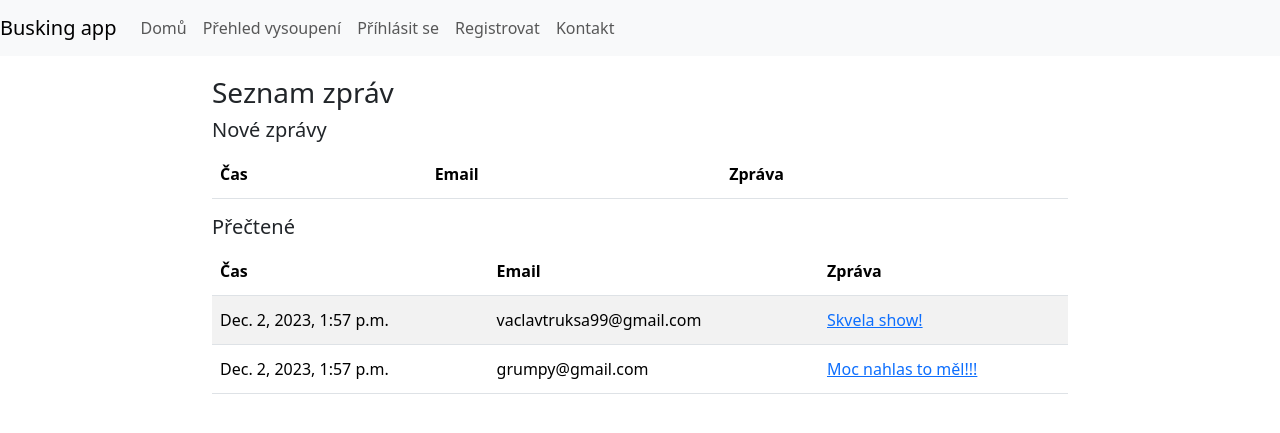
After one commit to vtruksa/buskingapp, a Django app: page /feedback/ in a window 1280 px wide. The commit adds this page. Shown: the top 433 px of the page. Run offline with Django 4.2, Linux system fonts and the light colour scheme; data comes from the database, SQL or seed files in the repository; both versions use the stored data as it was after the commit; lists and menus that the app fills with data are empty; some libraries are stand-ins or nearby versions.

Commit message:
Added messages_component for displaying django messages, created feedback_list and feedback_view sites accesible for staff, for reading and reacting to the submitted feedback

```diff
--- a/buskingapp/urls.py
+++ b/buskingapp/urls.py
@@ -18,5 +18,8 @@ urlpatterns = [
     path("my-shows/", showView, name="show-list"),
     path("shows/", showList, name="shows"),
 
+    path("feedback/", feedback, name="feedback"),
+    path("feedback/<int:pk>", feedbackView, name="feedback-r"),
+
     path('api/', include('api.urls')),
 ]
--- a/main/templatetags/custom_tags.py
+++ b/main/templatetags/custom_tags.py
@@ -20,10 +20,11 @@ def render_bs5(form):
             cl = 'form-check-input'
             if f.value(): checked = 'checked'
         html += '<div class='+group+'><label>'+str(f.label)+'</label>'
+        val = f.value() if f.value() is not None else ""
         if input_type != 'ta':
-            html += '<input type="' + input_type + '" name="'+ f.name +'" class="'+ cl +'" '+ checked +' value="'+f.value()+'">'
+            html += '<input type="' + str(input_type) + '" name="'+ str(f.name) +'" class="'+ cl +'" '+ checked +' value="'+str(val)+'">'
         else:
-            html += '<textarea rows=4 name="'+f.name+'" class="'+cl+'">'+f.value()+'</textarea>'
+            html += '<textarea rows=4 name="'+str(f.name)+'" class="'+cl+'">'+str(val)+'</textarea>'
         html += '<br><small class="form-text text-muted">'+f.help_text+'</small>'
         html+= '</div>'
 
--- a/show/models.py
+++ b/show/models.py
@@ -33,3 +33,5 @@ class Feedback(models.Model):
     show = models.ForeignKey(Show, on_delete=models.CASCADE)
     email = models.EmailField()
     body = models.TextField()
+    seen = models.BooleanField(default=False)
+    sent = models.DateTimeField(auto_now_add=True)
--- a/show/views.py
+++ b/show/views.py
@@ -130,7 +130,6 @@ def showView(request):
 def showList(request):
     if request.method == "POST":
         try:
-            print(request.POST.get('id'))
             m = Feedback.objects.create(
                 show=Show.objects.get(id=request.POST.get('id')),
                 email=request.POST.get('email'),
@@ -145,3 +144,26 @@ def showList(request):
         'shows':shows
     }
     return render(request, 'show_list.html', context)
+
+def feedback(request):
+    f = Feedback.objects.all()
+    f_old = f.filter(seen=True)
+    f = f.filter(seen=False)
+    context = {
+        'f':f,
+        'f_old':f_old,
+    }
+    return render(request, 'feedback_list.html', context)
+
+def feedbackView(request, pk):
+    try:
+        f = Feedback.objects.get(id=pk)
+        f.seen = True
+        f.save()
+    except:
+        messages.error("Couldn't find the requested message")
+        return redirect('feedback')
+    context = {
+        'f':f
+    }
+    return render(request, 'feedback_view.html', context)
--- a/static/css/style.css
+++ b/static/css/style.css
@@ -23,3 +23,17 @@
 #book-btn {
     width: 250px;
 }
+
+.email {
+    border: 1px solid lightgray;
+    border-radius: 20px;
+    padding: 30px;
+    width: 700px;
+    margin: auto;
+    margin-top: 20px;
+    margin-bottom: 20px;
+}
+
+.email input, textarea {
+    margin-top: 20px;
+}
--- a/templates/_base.html
+++ b/templates/_base.html
@@ -15,6 +15,7 @@
   </head>
   <body>
     {% include '_navbar.html' %}
+    {% include '_messages_component.html' %}
     {% block content %} {% endblock %}
   </body>
 </html>
--- /dev/null
+++ b/templates/_messages_component.html
@@ -0,0 +1,9 @@
+{% if messages %}
+    <ul class="messages">
+    {% for message in messages %}
+        <div class="alert alert-{%if message.tags == 'success' %}success{% else %}danger{% endif %}" role="alert">
+            {{ message }}
+        </div>
+    {% endfor %}
+    </ul>
+{% endif %}
--- a/templates/_navbar.html
+++ b/templates/_navbar.html
@@ -15,6 +15,9 @@
           {% if request.user.is_staff %}
             <li class="nav-item">
               <a class="nav-link" href="{% url 'manage-spot'%}">Manage</a>
+            </li>
+            <li>
+              <a class="nav-link" href="{% url 'feedback' %}">Zpětné vazby</a>
             </li>
           {% else %}
             <li class="nav-item">
--- /dev/null
+++ b/templates/feedback_list.html
@@ -0,0 +1,40 @@
+{% include '_base.html' %}
+{% load static %}
+
+{% block content %}
+    <div class="container">
+        <h3>Seznam zpráv</h3>
+        <div id="feedback-list">
+            <h5>Nové zprávy</h5>
+            <table class="table table-striped table-hover" id="feedback-table">
+                <thead>
+                        <th>Čas</th>
+                        <th>Email</th>
+                        <th>Zpráva</th>
+                </thead>
+                <tbody>
+                    {% for feed in f %}<tr>
+                        <td>{{feed.sent}}</td>
+                        <td>{{feed.email}}</td>
+                        <td><a href="{% url 'feedback-r' feed.id %}">{{feed.body}}</a></td>
+                    </tr>{% endfor %}
+                </tbody>
+            </table>
+            <h5>Přečtené</h5>
+            <table class="table table-striped table-hover" id="feedback-old-table">
+                <thead>
+                        <th>Čas</th>
+                        <th>Email</th>
+                        <th>Zpráva</th>
+                </thead>
+                <tbody>
+                    {% for feed in f_old %}<tr>
+                        <td>{{feed.sent}}</td>
+                        <td>{{feed.email}}</td>
+                        <td><a href="{% url 'feedback-r' feed.id %}">{{feed.body}}</a></td>
+                    </tr>{% endfor %}
+                </tbody>
+            </table>
+        </div>
+    </div>
+{% endblock %}
```
Also changed, not shown: templates/feedback_view.html (added, +21 -0 lines), db.sqlite3, show/migrations/0009_feedback_seen.py (added), show/migrations/0010_feedback_sent.py (added).
